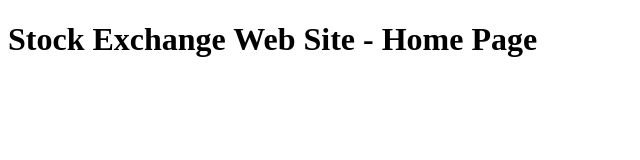
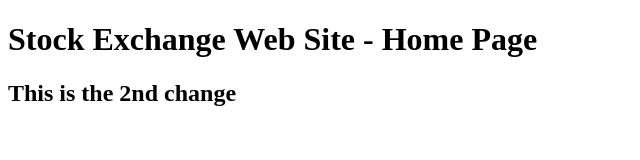
Before and after one commit to gurubbc/MyWebApp100, a plain HTML site: page MyWebApp100/WebContent/index.html in a window 1280 px wide. Shown: the whole page, without its empty margins (0-640 px from the left). Drawn offline with Linux system fonts and the light colour scheme.

Commit message:
Updating index.html with one more message - 2nd commit

```diff
--- a/MyWebApp100/WebContent/index.html
+++ b/MyWebApp100/WebContent/index.html
@@ -6,5 +6,6 @@
 </head>
 <body>
 <h1> Stock Exchange Web Site - Home Page</h1>
+<h2> This is the 2nd change</h2>
 </body>
 </html>
```
